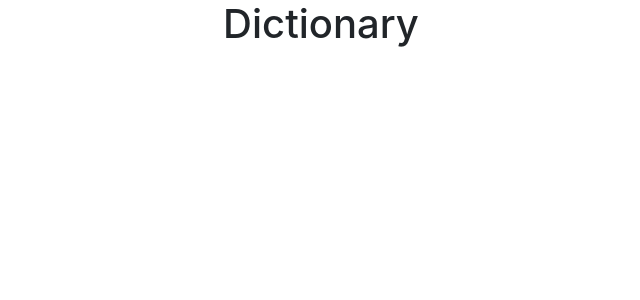
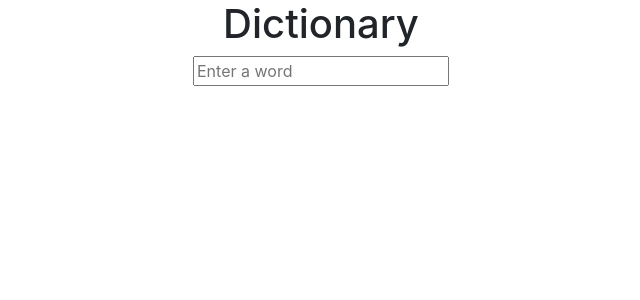
Before and after one commit to Claudia-Vieira/project-dictionary, a React (Create React App) app: page / in a window 1280 px wide. Shown: the top 300 px of the page, without its empty margins (319-959 px from the left). Built offline with nearby package versions, Linux system fonts and the light colour scheme.

Commit message:
Set the form in a new component and get the word submitted

```diff
--- a/src/App.js
+++ b/src/App.js
@@ -1,5 +1,6 @@
 
 import './App.css';
+import Dictionary from './Dictionary';
 
 function App() {
   return (
@@ -7,6 +8,7 @@ function App() {
       <header className="App-header">
         <h1>Dictionary</h1>
       </header>
+        <Dictionary/>
     </div>
   );
 }
--- /dev/null
+++ b/src/Dictionary.js
@@ -0,0 +1,25 @@
+import React, { useState } from "react";
+
+export default function Dictionary (){
+
+    let [word, setWord]=useState("");
+
+   function getWord(response){
+       setWord(response.target.value);
+   }
+
+   function handleSubmit(event){
+       event.preventDefault();
+       return (alert(word))
+
+   }
+
+   return(
+   <div>
+       <form onSubmit={handleSubmit}>
+           <input type="search" placeholder="Enter a word" onChange={getWord}/>
+       </form>
+
+    </div>
+   )
+}
```
